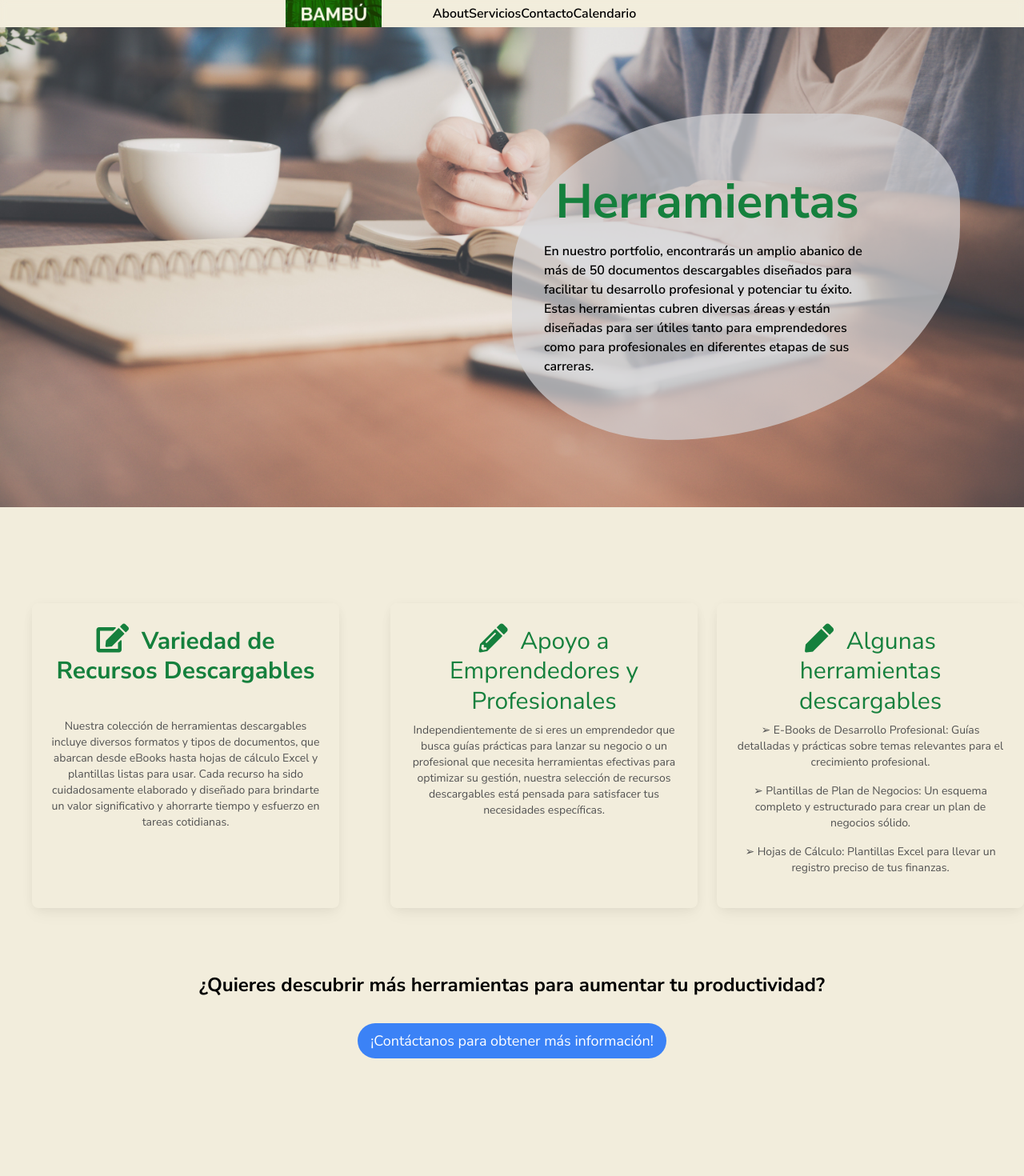
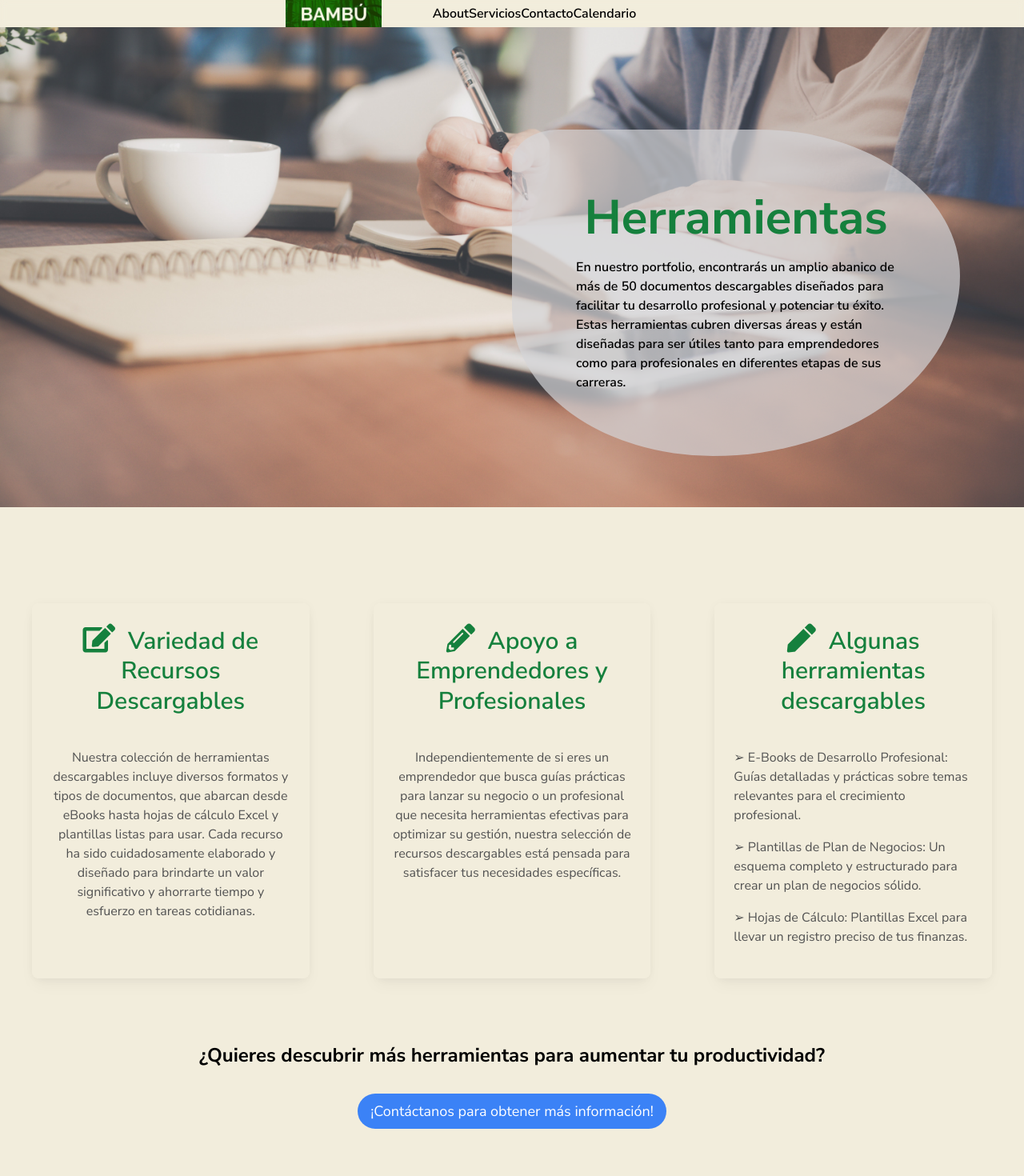
Before and after one commit to REVelazquez/Bambu-front, a Next.js app in the folder bambu/: page /Herramientas/herramientas in a window 1280 px wide. Shown: the top 1470 px of the page at 80% size. Built offline with nearby package versions, Linux system fonts and the light colour scheme.

Commit message:
Animaciones, loading y ordenamiento en algunos servicios

```diff
--- a/bambu/src/Components/ConsultancyCard/ConsultancyCard.jsx
+++ b/bambu/src/Components/ConsultancyCard/ConsultancyCard.jsx
@@ -1,6 +1,6 @@
 import React from "react";
 
-export default function ConsultancyCard({title, image, info }) {
+export default function ConsultancyCard({ title, image, info }) {
 
   return (
     <div className="w-140 flex-1 text-center m-5 p-10 block ease-in duration-300 hover:bg-green-100 rounded-lg  shadow-[0_2px_15px_-3px_rgba(0,0,0,0.07),0_10px_20px_-2px_rgba(0,0,0,0.04)] dark:bg-neutral-700"
@@ -9,7 +9,7 @@ export default function ConsultancyCard({title, image, info }) {
       <div className="p-6 mx-auto">
 
 
-<h5 className="mb-2 text-3xl leading-tight dark:text-neutral-50 font-semi-bold">
+        <h5 className="mb-2 text-4xl leading-tight dark:text-neutral-50 font-semi-bold">
           {title}
           <lord-icon
             src={image}
--- a/bambu/src/pages/Capacitaciones/capacitaciones.jsx
+++ b/bambu/src/pages/Capacitaciones/capacitaciones.jsx
@@ -1,6 +1,6 @@
 import React from 'react';
 import styles from './capacitaciones.module.css';
-import Acordeon from '@/Components/Acordeon/Acordeon';
+// import Acordeon from '@/Components/Acordeon/Acordeon';
 
 const Capacitaciones = () => {
 
@@ -161,7 +161,7 @@ const Capacitaciones = () => {
                 <h1>Formaciones disponibles</h1>
             </div>
             <div className="mx-8">
-            <Acordeon formaciones={formaciones} />
+                {/* <Acordeon formaciones={formaciones} /> */}
             </div>
 
 
--- a/bambu/src/pages/Consultorias/consultorias.jsx
+++ b/bambu/src/pages/Consultorias/consultorias.jsx
@@ -44,11 +44,11 @@ function Consultancy() {
     <div className="flex flex-col h-full">
       <div className={styles.header}>
         <div className=" mx-auto flex items-center justify-end mt-8 mr-20 h-full ">
-          <div className="top-0 bg-zinc-300 bg-opacity-70 backdrop-blur-sm pr-28 pl-10 pt-20 pb-20 w-1/2 rounded-tl-full rounded-tr-none rounded-bl-none rounded-br-full">
-            <h1 className="text-center text-green-700 font-bold text-6xl mb-5 mx-auto">
+          <div className="top-0 bg-zinc-300 bg-opacity-70 backdrop-blur-sm pr-28 pl-10 pt-20 pb-20 w-1/2 rounded-tl-full rounded-tr-none rounded-bl-none rounded-br-full ">
+            <h1 className="text-center text-green-700 font-bold text-6xl mb-5 mx-auto animate-fade-down">
               Consultorías
             </h1>
-            <p className="font-semibold ml-10">
+            <p className="font-semibold ml-10 animate-fade-down">
               El enfoque principal de nuestra consultoría es el análisis
               minucioso de tu empresa o proyecto emprendedor. Comenzaremos con
               un diagnóstico exhaustivo para detectar los puntos de dolor y las
@@ -59,8 +59,8 @@ function Consultancy() {
           </div>
         </div>
       </div>
-      <div className="flex space-x-6 mt-20">
-        <div className="grid md:grid-cols-3 mx-auto ">
+      <div className="flex flex-row mt-20">
+        <div className="grid md:grid-cols-3 mx-auto animated animate__fadeIn ">
           {benefits.map((e, index) => (
             <ConsultancyCard title={e.title} image={e.image} info={e.info} key={index} />
           ))}
--- a/bambu/src/pages/Herramientas/herramientas.jsx
+++ b/bambu/src/pages/Herramientas/herramientas.jsx
@@ -6,16 +6,16 @@ const Mentoring = () => {
     <div className="flex flex-col h-full">
       <div className={style.container}>
         <div className=" mx-auto flex items-center justify-end mt-8 mr-20 h-full ">
-          <div className='mb-10 bg-zinc-300 bg-opacity-70 backdrop-blur-full pr-28 pl-10 pt-20 pb-20 w-1/3 rounded-tl-none rounded-tr-full rounded-bl-full rounded-br-none' style={{
+          <div className=' bg-zinc-300 bg-opacity-70 backdrop-blur-full p-20 w-1/3 rounded-tl-none rounded-tr-full rounded-bl-full rounded-br-none' style={{
             width: '35em',
-            marginLeft: '2em',
-            borderTopRightRadius: '35%',
-            borderTopLeftRadius: '65%',
-            borderBottomLeftRadius: '45%',
-            borderBottomRightRadius: '85%'
+            // marginLeft: '2em',
+            borderTopRightRadius: '65%',
+            borderTopLeftRadius: '15%',
+            borderBottomLeftRadius: '65%',
+            borderBottomRightRadius: '80%'
           }}>
-            <h1 className='text-center text-green-700 font-bold text-6xl mb-5'>Herramientas</h1>
-            <p className='font-semibold'>En nuestro portfolio, encontrarás un amplio abanico de más de 50 documentos
+            <h1 className='text-center text-green-700 font-bold text-6xl mb-5 animate-fade-down '>Herramientas</h1>
+            <p className='font-semibold animate-fade-down '>En nuestro portfolio, encontrarás un amplio abanico de más de 50 documentos
               descargables diseñados para facilitar tu desarrollo profesional y potenciar tu éxito. Estas
               herramientas cubren diversas áreas y están diseñadas para ser útiles tanto para
               emprendedores como para profesionales en diferentes etapas de sus carreras.
@@ -23,13 +23,13 @@ const Mentoring = () => {
           </div>
         </div>
       </div>
-      <div className="flex space-x-6 mt-20">
+      <div className="flex flex-row mt-20 animated animate__fadeIn">
         <div className="flex-1 text-center m-10 block rounded-lg bg-transparent bg-opacity-50 shadow-[0_2px_15px_-3px_rgba(0,0,0,0.07),0_10px_20px_-2px_rgba(0,0,0,0.04)] dark:bg-neutral-700">
           <div className="p-6">
-            <h5 className="mb-2 text-3xl leading-tight text-green-700 font-bold">
+            <h5 className="mb-2 text-3xl leading-tight text-green-700 font-semibold">
               <i className="fas fa-edit mr-2 text-4xl"></i> Variedad de Recursos Descargables
             </h5>
-            <p className="mb-4 mt-10 text-base text-neutral-600 text-sm">
+            <p className="mb-4 mt-10 text-base text-neutral-600 ">
               Nuestra colección de herramientas descargables incluye diversos formatos y tipos de
               documentos, que abarcan desde eBooks hasta hojas de cálculo Excel y plantillas listas para
               usar. Cada recurso ha sido cuidadosamente elaborado y diseñado para brindarte un valor
@@ -39,10 +39,10 @@ const Mentoring = () => {
         </div>
         <div className="flex-1 text-center m-10 block rounded-lg bg-transparent bg-opacity-50 shadow-[0_2px_15px_-3px_rgba(0,0,0,0.07),0_10px_20px_-2px_rgba(0,0,0,0.04)] dark:bg-neutral-700">
           <div className="p-6">
-            <h5 className="mb-2 text-3xl leading-tight text-green-700 dark:text-neutral-50">
+            <h5 className="mb-2 text-3xl leading-tight text-green-700 font-semibold">
               <i className="fas fa-pencil-alt mr-2 text-4xl"></i> Apoyo a Emprendedores y Profesionales
             </h5>
-            <p className="mb-4 text-base text-neutral-600 text-sm">
+            <p className="mb-4 mt-10 text-base text-neutral-600 ">
               Independientemente de si eres un emprendedor que busca guías prácticas para lanzar su
               negocio o un profesional que necesita herramientas efectivas para optimizar su gestión,
               nuestra selección de recursos descargables está pensada para satisfacer tus necesidades
@@ -52,20 +52,22 @@ const Mentoring = () => {
         </div>
         <div className="flex-1 text-center m-10 block rounded-lg bg-transparent bg-opacity-50 shadow-[0_2px_15px_-3px_rgba(0,0,0,0.07),0_10px_20px_-2px_rgba(0,0,0,0.04)] dark:bg-neutral-700">
           <div className="p-6">
-            <h5 className="mb-2 text-3xl leading-tight text-green-700 dark:text-neutral-50">
+            <h5 className="mb-2 text-3xl leading-tight text-green-700 font-semibold">
               <i className="fas fa-pen mr-2 text-4xl"></i> Algunas herramientas descargables
             </h5>
-            <p className="mb-4 text-base text-neutral-600 text-sm">
+            <div className='text-left'>
+              <p className="mb-4 mt-10 text-base text-neutral-600 ">
                 ➢ E-Books de Desarrollo Profesional: Guías detalladas y prácticas sobre temas
                 relevantes para el crecimiento profesional.
               </p>
-            <p className="mb-4 text-base text-neutral-600 text-sm">
+              <p className="mb-4 text-base text-neutral-600 ">
                 ➢ Plantillas de Plan de Negocios: Un esquema completo y estructurado para crear
                 un plan de negocios sólido.
               </p>
-            <p className="mb-4 text-base text-neutral-600 text-sm">
+              <p className="mb-4 text-base text-neutral-600 ">
                 ➢ Hojas de Cálculo: Plantillas Excel para llevar un registro preciso de tus finanzas.
               </p>
+            </div>
           </div>
         </div>
       </div>
@@ -77,7 +79,7 @@ const Mentoring = () => {
           ¡Contáctanos para obtener más información!
         </a>
       </div>
-    </div>
+    </div >
   );
 }
 
--- a/bambu/src/pages/Mentoria/mentoria.jsx
+++ b/bambu/src/pages/Mentoria/mentoria.jsx
@@ -8,8 +8,8 @@ const Mentoring = () => {
         <div className=" mx-auto flex items-center justify-end mt-8 mr-20 h-full ">
           <div className='mb-10 bg-zinc-300 bg-opacity-70 backdrop-blur-full pr-28 pl-15 pt-20 pb-20 w-1/3 rounded-tl-full rounded-tr-full rounded-bl-full rounded-br-full flex flex-col items-center'>
             <div className='text-center ml-20'>
-            <h1 className='text-green-700 font-bold text-6xl mb-5'>Mentoría</h1>
-            <p className='font-semibold'>
+              <h1 className='text-green-700 font-bold text-6xl mb-5 animate-fade-down'>Mentoría</h1>
+              <p className='font-semibold animate-fade-down'>
                 Ofrecemos servicios de mentoring personalizados para ayudarte a alcanzar tus metas y
                 maximizar tu potencial. Nuestros programas de mentoría están diseñados para brindarte la
                 orientación y el apoyo necesarios para enfrentar desafíos profesionales y alcanzar el éxito
@@ -19,13 +19,13 @@ const Mentoring = () => {
           </div>
         </div>
       </div>
-      <div className="flex space-x-6 mt-20">
+      <div className="flex flex-row mt-20 animated animate__fadeIn">
         <div className="flex-1 text-center m-10 block rounded-lg bg-transparent bg-opacity-50 shadow-[0_2px_15px_-3px_rgba(0,0,0,0.07),0_10px_20px_-2px_rgba(0,0,0,0.04)] dark:bg-neutral-700">
           <div className="p-6">
             <h5 className="mb-2 text-3xl leading-tight text-green-700 font-bold">
               <i className="fas fa-star mr-2 text-4xl"></i> Mentoría Standard
             </h5>
-            <p className="mb-4 text-base text-neutral-600 text-sm">
+            <p className="mb-4 text-base text-neutral-600 ">
               El pack de Mentoría Standard es un punto de partida perfecto para aquellos que buscan un acompañamiento efectivo en su desarrollo profesional. Incluye 4 sesiones online de 1 hora cada una. Durante estas sesiones, trabajaremos juntos para identificar tus objetivos, trazar un plan de acción y superar obstáculos que puedan surgir en el camino. El ritmo de la mentoría se adapta a tus necesidades, permitiéndote avanzar a tu propio ritmo. La duración típica de este programa es de 1 a 2 meses, asegurándonos de que logres un progreso significativo en tu trayectoria profesional.
             </p>
           </div>
@@ -35,7 +35,7 @@ const Mentoring = () => {
             <h5 className="mb-2 text-3xl leading-tight text-yellow-600 dark:text-neutral-50">
               <i className="fas fa-crown mr-2 text-4xl"></i> Mentoría Premium
             </h5>
-            <p className="mb-4 text-base text-neutral-600 text-sm">
+            <p className="mb-4 text-base text-neutral-600 ">
               El pack de Mentoría Premium es un programa más completo y detallado, ideal para aquellos
               que desean un compromiso más prolongado y profundo. Incluye 6 sesiones online de 1 hora
               cada una, permitiéndome brindarte un apoyo aún más personalizado. Durante estas
@@ -59,7 +59,7 @@ const Mentoring = () => {
           </a>
         </div>
       </div>
-        </div>
+    </div >
   );
 }
 
```
Lines whose indentation alone changed are shown as unchanged.
